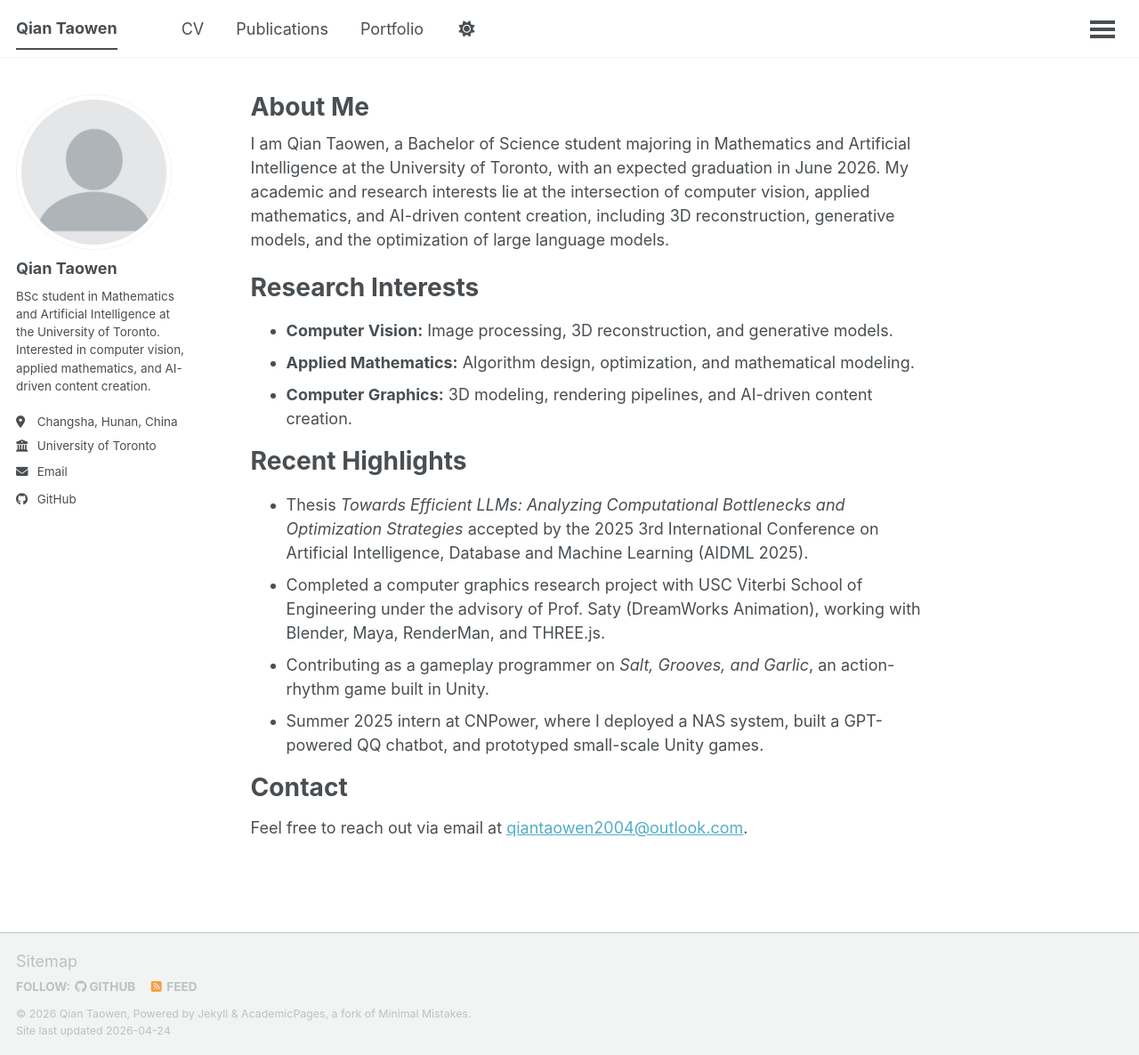
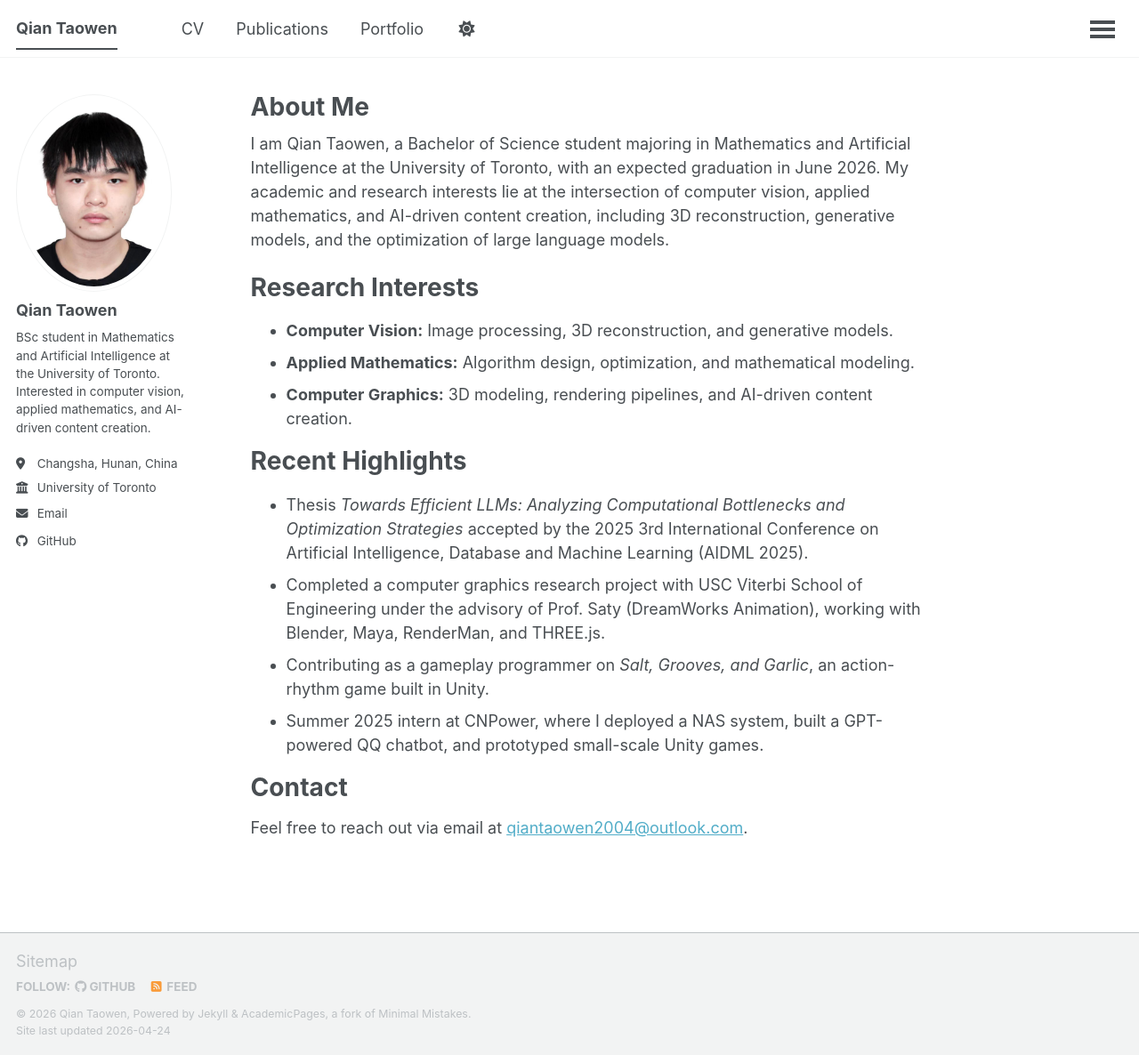
Before and after one commit to egoist-hozumi/Resume, a Jekyll site: the page built from _pages/about.md, in a window 1280 px wide and 1186 px high. Shown: the whole window at 89% size. Built offline with Jekyll 4.4.1, drawn with Linux system fonts in a browser that asks for light colours; a script that is not in the unit is left out.

Commit message:
fix: add the photo

```diff
--- a/_config.yml
+++ b/_config.yml
@@ -22,7 +22,7 @@ repository               : "egoist-hozumi/Resume"
 #               Additional customization can be done by editing /_includes/author-profile.html
 author:
   # Biographic information
-  avatar           : "profile.png"
+  avatar           : "photo.jpg"
   name             : "Qian Taowen"
   pronouns         : # example: "she/her"
   bio              : "BSc student in Mathematics and Artificial Intelligence at the University of Toronto. Interested in computer vision, applied mathematics, and AI-driven content creation."
--- a/_data/cv.json
+++ b/_data/cv.json
@@ -2,7 +2,6 @@
   "basics": {
     "name": "Qian Taowen",
     "email": "qiantaowen2004@outlook.com",
-    "phone": "+86 15573187603",
     "website": "",
     "summary": "BSc student in Mathematics and Artificial Intelligence at the University of Toronto. Research interests span computer vision, applied mathematics, and AI-driven content creation.",
     "location": {
```
Also changed, not shown: images/photo.jpg (added).
